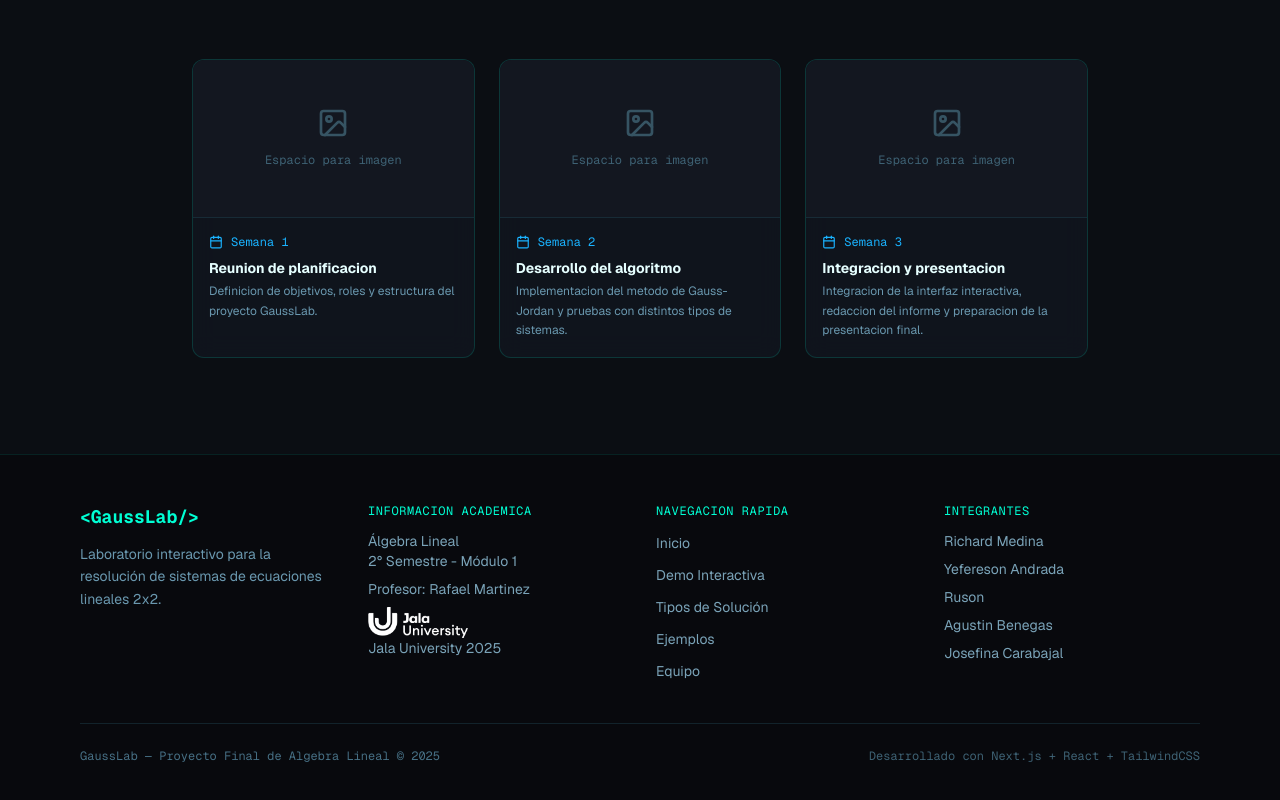
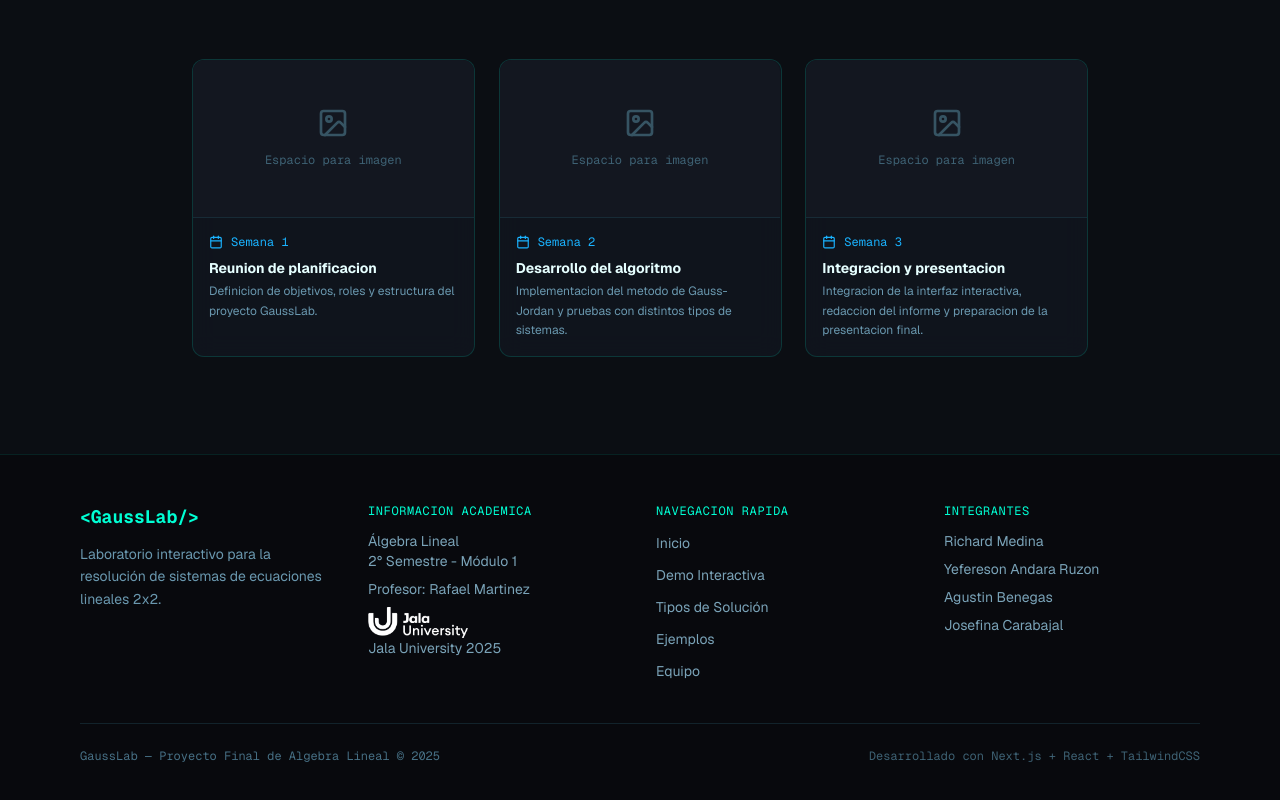
Before and after one commit to rmedina13118/Gauss-Lab_ColabWork-Algebra, a Next.js app: page / in a window 1280 px wide. Shown: the part 8446-9246 px from the top of the page. Built offline with nearby package versions, Linux system fonts and the light colour scheme.

Commit message:
feat: update footer member list with full name\n\nAdded full name for Yefereson Andrada in footer members list

```diff
--- a/components/footer.tsx
+++ b/components/footer.tsx
@@ -10,8 +10,7 @@ const quickLinks = [
 
 const members = [
   "Richard Medina",
-  "Yefereson Andrada",
-  "Ruson",
+  "Yefereson Andara Ruzon",
   "Agustin Benegas",
   "Josefina Carabajal",
 ]
```
